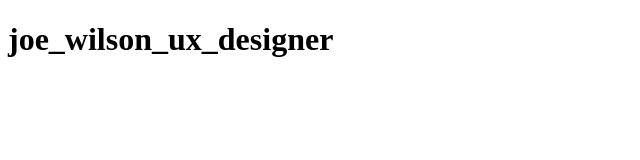
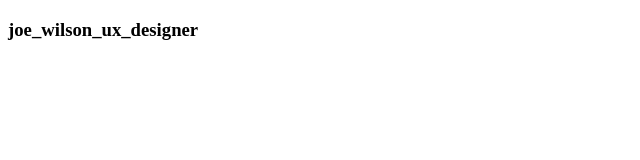
Before and after one commit to joewilcom/joewilcom.github.io, a plain HTML site: page index.html in a window 1280 px wide. Shown: the whole page, without its empty margins (0-640 px from the left). Drawn offline with Linux system fonts and the light colour scheme.

Commit message:
Update index.html

```diff
--- a/index.html
+++ b/index.html
@@ -1,6 +1,6 @@
 <!DOCTYPE html>
 <html>
 <body>
-<h1>joe_wilson_ux_designer</h1>
+<h3>joe_wilson_ux_designer</h3>
 </body>
 </html>
```
